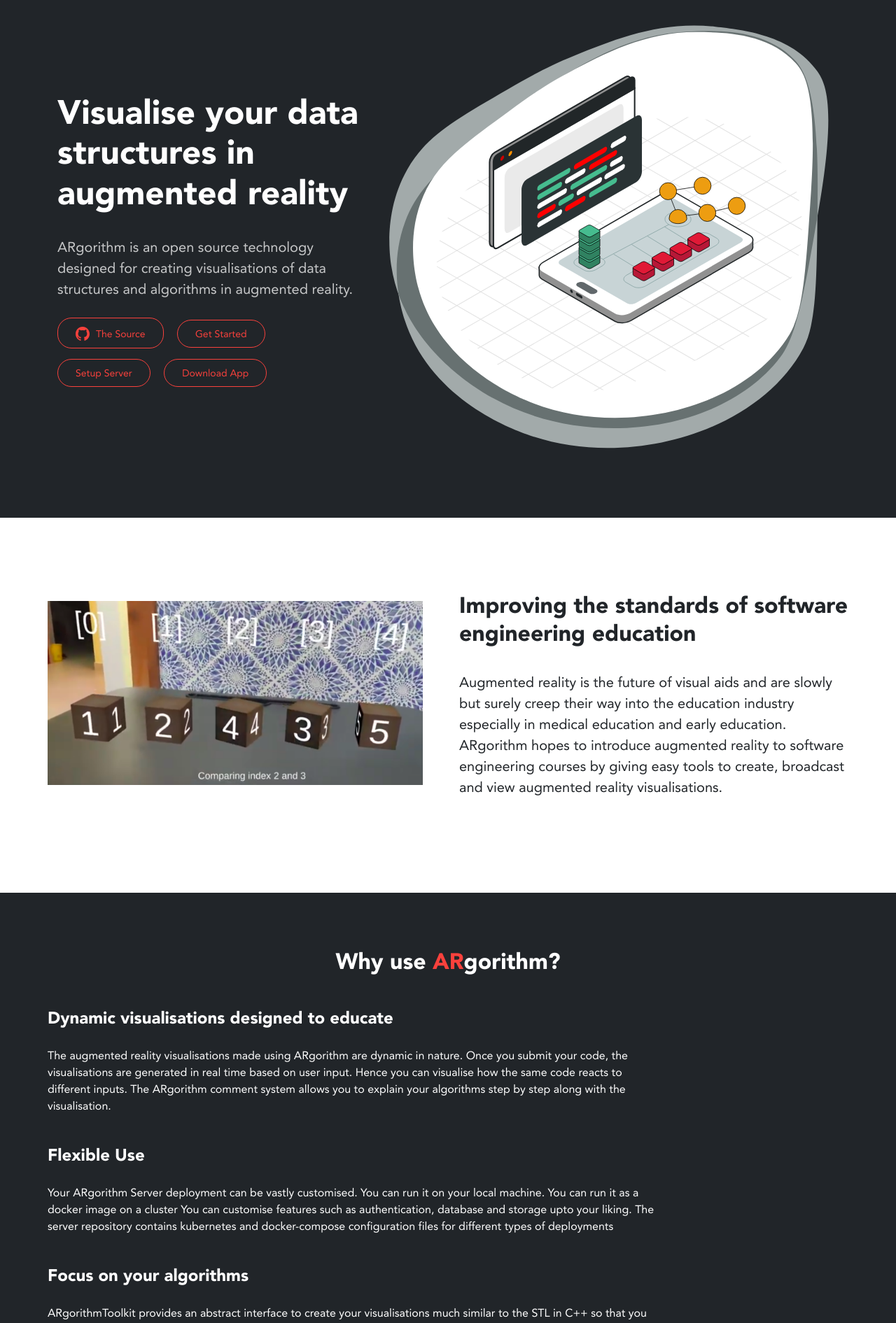
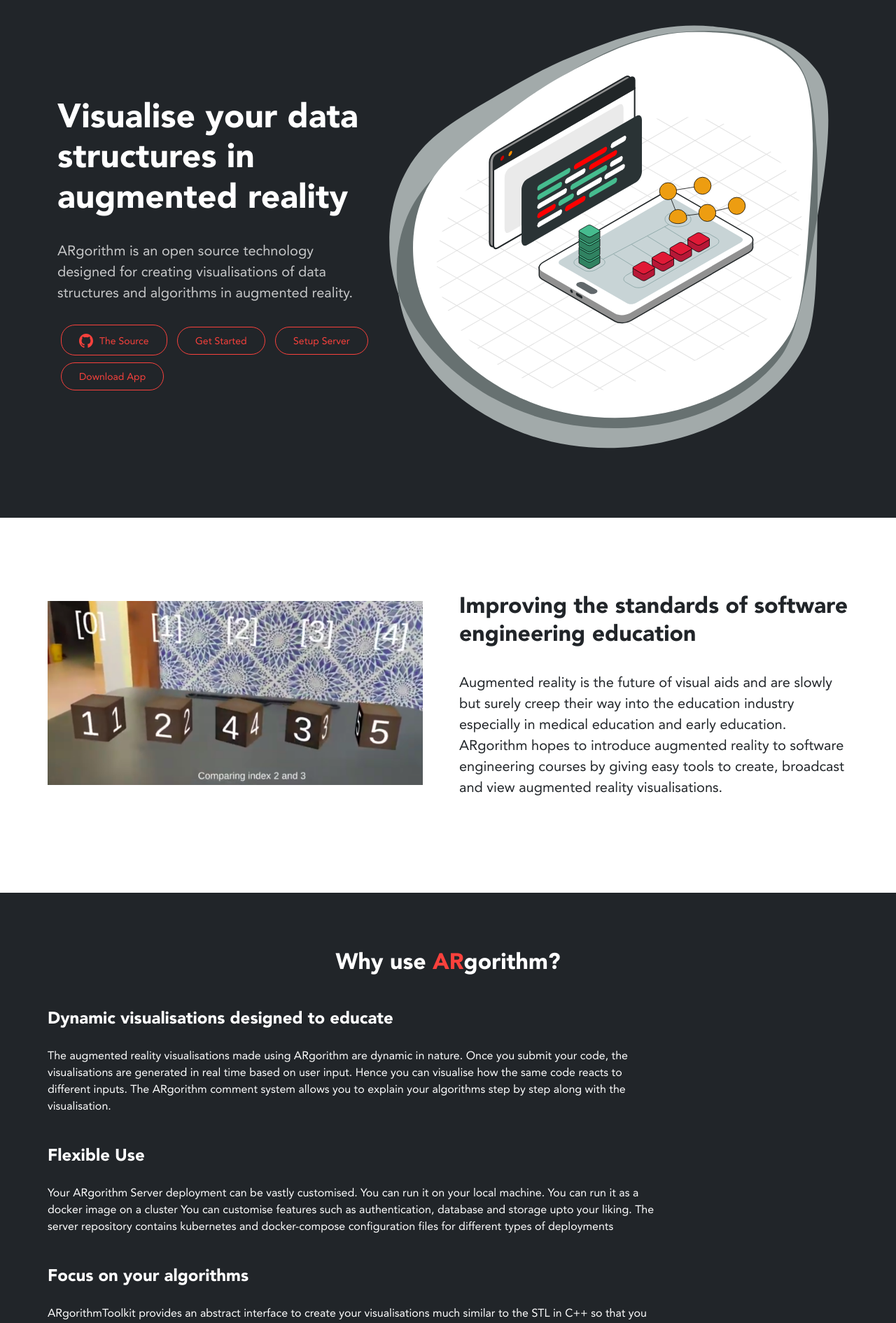
Before and after one commit to ARgorithm/argorithm.github.io, a Jekyll site: the page built from index.html, in a window 1280 px wide. Shown: the part 297-2188 px from the top of the page at 70% size. Built offline with Jekyll 4.4.1, drawn with Linux system fonts in a browser that asks for light colours.

```diff
--- a/css/index.scss
+++ b/css/index.scss
@@ -53,17 +53,6 @@
       }
     }
 
-    #getStarted {
-      border-color: #F9413C;
-      color: #F9413C;
-      margin-right: 15px;
-      margin-bottom: 15px;
-    }
-
-    #joinSlack {
-      border-color: #FFF;
-      color: #FFF;
-    }
 
   }
 
--- a/css/main.scss
+++ b/css/main.scss
@@ -103,10 +103,12 @@ p {
 }
 
 button {
-  color: white;
   border: 1px solid white;
+  border-color: #F9413C;
+  color: #F9413C;
   border-radius: 20px;
   padding: 12px 25px 10px 25px;
+  margin: 5px;
   font-size: 14px;
   background-color: transparent;
   cursor: pointer;
@@ -114,6 +116,11 @@ button {
   &.grey {
     color: $dark-text;
     border-color: $dark-text;
+  }
+
+  :active,:hover{
+    color: white;
+    border-color: white;
   }
 }
 
--- a/index.html
+++ b/index.html
@@ -13,17 +13,17 @@ stylesheet: index
             <p>
               ARgorithm is an open source technology designed for creating visualisations of data structures and algorithms in augmented reality.
             </p>
-            <button id="getStarted" onclick="window.location.href='{{ githubLink }}'">
+            <button onclick="window.location.href='{{ githubLink }}'">
               <img src="{{ "/images/github-teal.svg" | relative_url }}" />
               <span>The Source</span>
             </button>
-            <button id="getStarted" onclick="window.location.href='{{ docslink }}/start'">
+            <button onclick="window.location.href='{{ docslink }}/start'">
               <span>Get Started</span>
             </button>
-            <button id="getStarted" onclick="window.location.href='{{ serverlink }}'">
+            <button  onclick="window.location.href='{{ serverlink }}'">
               <span>Setup Server</span>
             </button>
-            <button id="getStarted" onclick="window.location.href='{{ downloadapp }}'">
+            <button onclick="window.location.href='{{ downloadapp }}'">
               <span>Download App</span>
             </button>
           </div>
```
